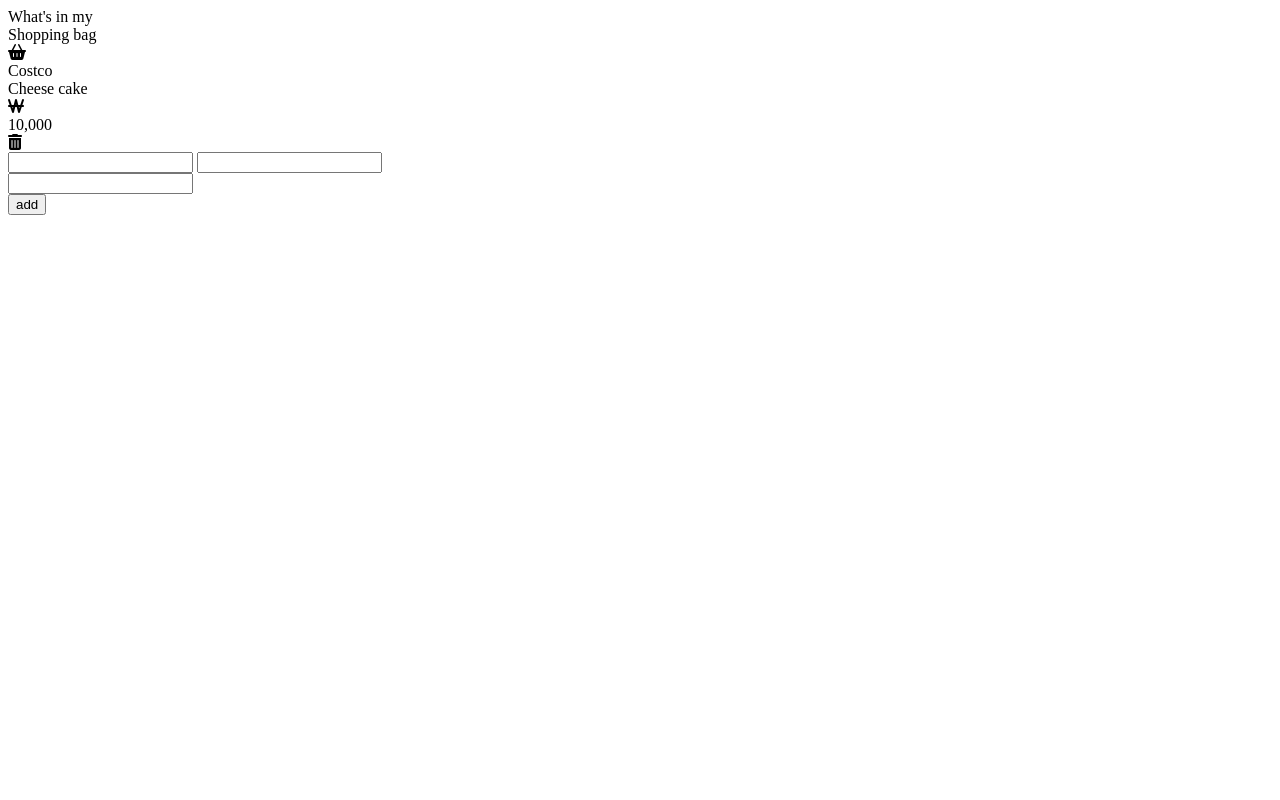
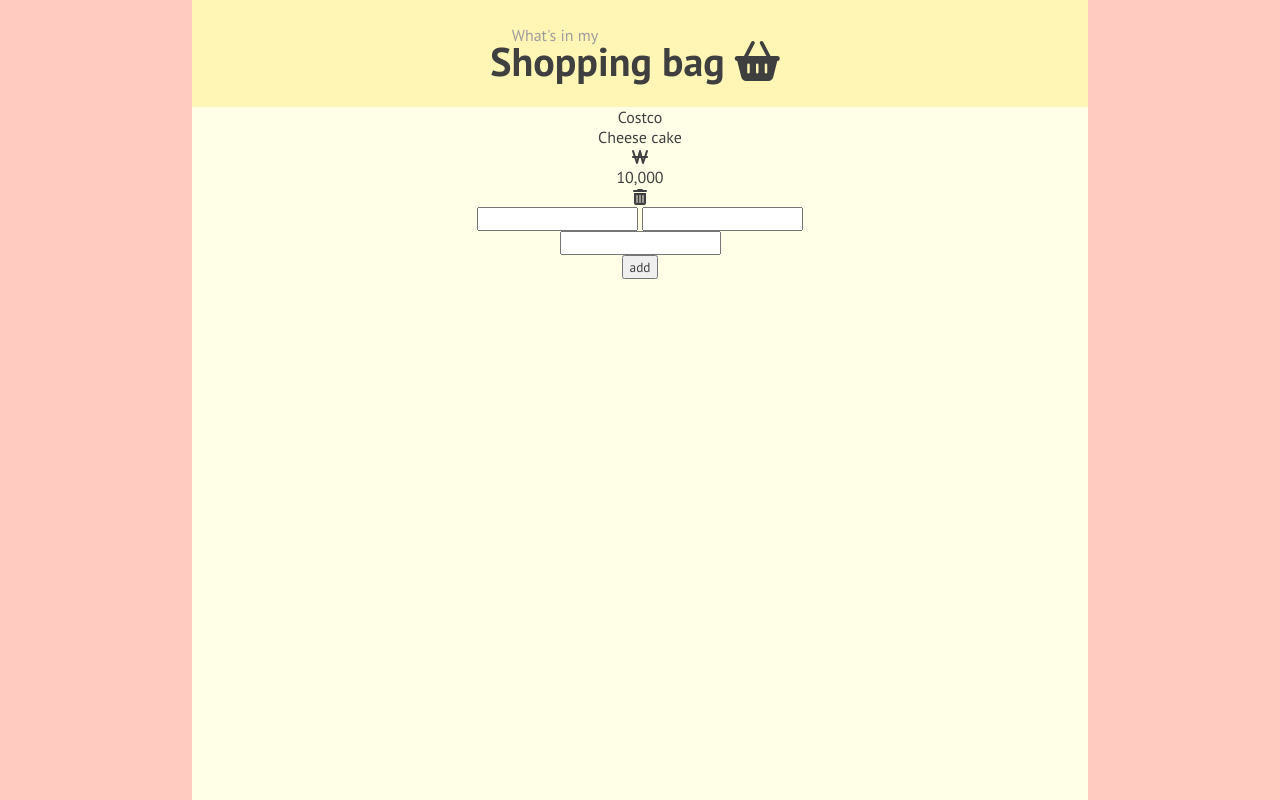
Before and after one commit to code-sponge/what-s-in-my-shopping-bag, a plain HTML site: page index.html in a window 1280 px wide. Drawn offline with Linux system fonts and the light colour scheme.

Commit message:
CSS:header

```diff
--- a/index.html
+++ b/index.html
@@ -11,8 +11,15 @@
       src="https://kit.fontawesome.com/2fd6e9de1d.js"
       crossorigin="anonymous"
     ></script>
+    <link rel="preconnect" href="https://fonts.googleapis.com" />
+    <link rel="preconnect" href="https://fonts.gstatic.com" crossorigin />
+    <link
+      href="https://fonts.googleapis.com/css2?family=PT+Sans:wght@400;700&family=Source+Sans+3:wght@200&family=Source+Sans+Pro:wght@600&display=swap"
+      rel="stylesheet"
+    />
   </head>
   <body>
+    <section class="container">
       <!-- header -->
       <header class="header">
         <div class="header__front">What's in my</div>
@@ -46,5 +53,6 @@
         </div>
         <button class="footer__add">add</button>
       </footer>
+    </section>
   </body>
 </html>
--- a/style.css
+++ b/style.css
@@ -0,0 +1,70 @@
+:root {
+  /* color */
+  --color-pink: #ffcbc0;
+  --color-dark-pink: #cb9a90;
+  --color-white: #fffef3;
+  --color-light-yellow: #ffffe8;
+  --color-yellow: #fff6b5;
+  --color-dark-yellow: #cbc385;
+  --color-black: #3f3f3f;
+  --color-grey: #a09c9c;
+
+  /* size */
+  --font-big: 40px;
+  --font-medium: 30px;
+  --font-regular: 22px;
+  --font-small: 16px;
+
+  /* weight */
+  --weight-bold: 700;
+  --weight-semi-bold: 600;
+  --weight-regular: 400;
+}
+
+* {
+  font-family: 'PT Sans', sans-serif;
+  box-sizing: border-box;
+  color: var(--color-black);
+}
+html,
+body {
+  width: 100%;
+  height: 100%;
+}
+
+body {
+  background-color: var(--color-pink);
+  margin: 0cm;
+}
+
+.container {
+  width: 70%;
+  height: 100%;
+  background-color: var(--color-light-yellow);
+  margin: auto;
+  text-align: center;
+}
+
+.header {
+  background-color: var(--color-yellow);
+  padding-bottom: 20px;
+  padding-top: 15px;
+}
+.header__front {
+  font-size: var(--font-small);
+  position: relative;
+  left: -85px;
+  top: 10px;
+  color: var(--color-grey);
+}
+.header__back {
+  display: flex;
+  justify-content: center;
+  align-items: center;
+  font-size: var(--font-big);
+  font-weight: var(--weight-bold);
+}
+.fa-basket-shopping {
+  margin: 0 10px;
+  font-size: var(--font-big);
+}
```
Lines whose indentation alone changed are shown as unchanged.
